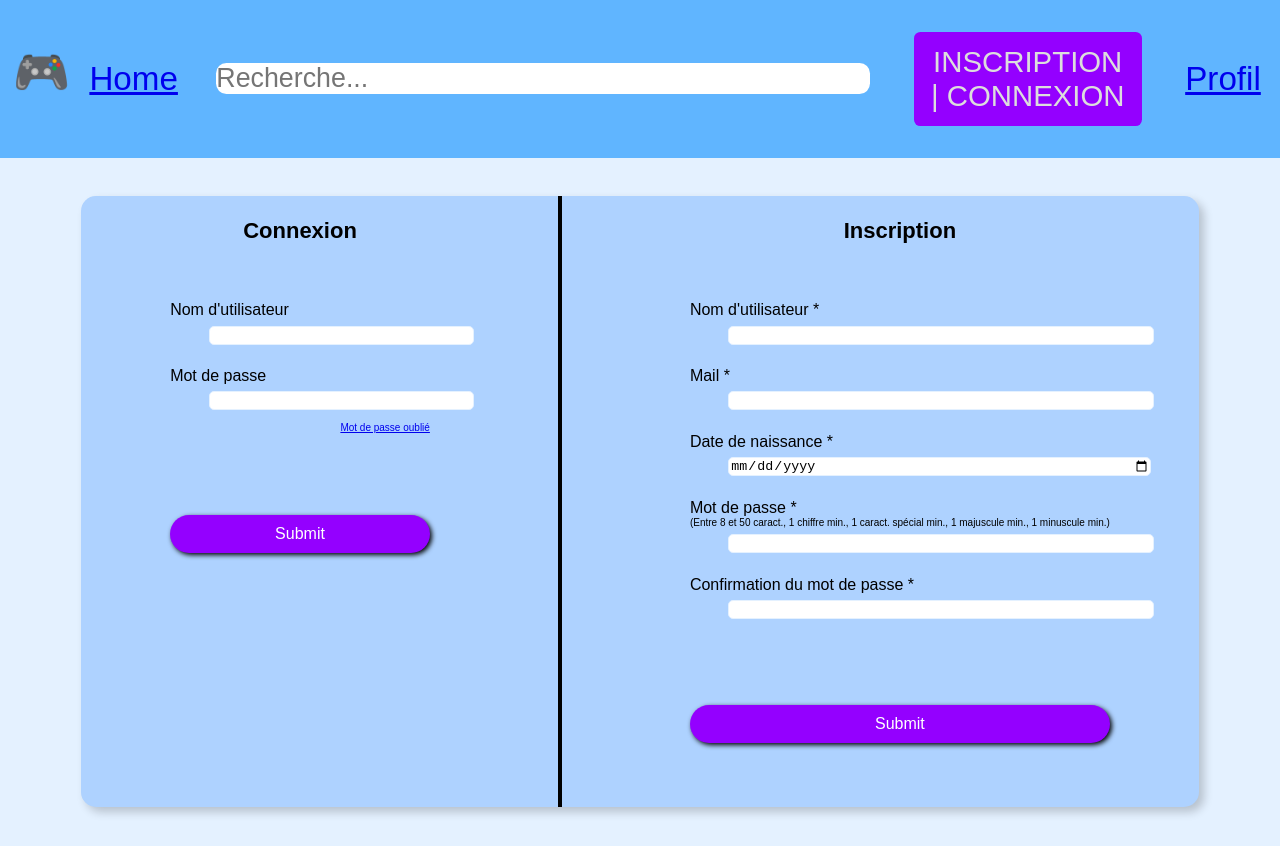
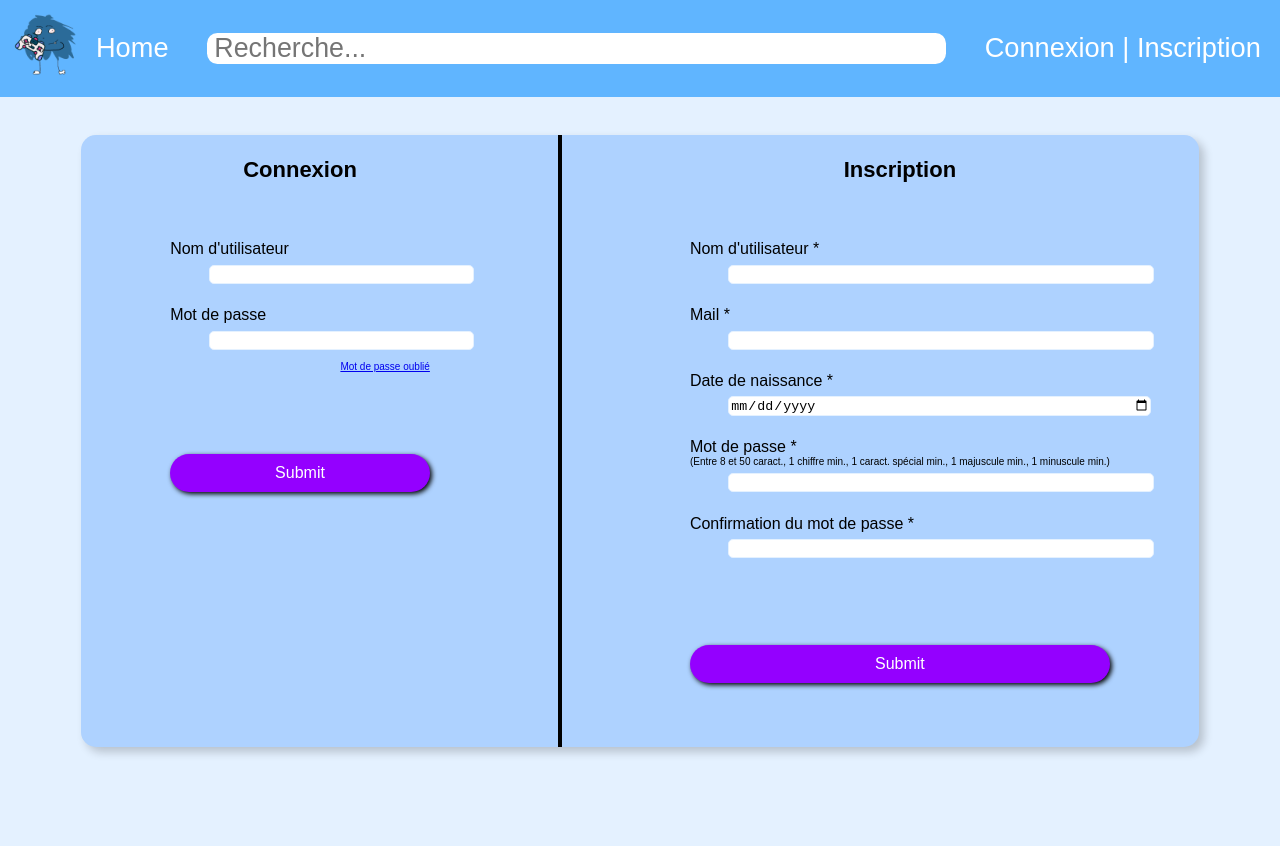
Before and after one commit to m-guillard/projet_web, a React (Create React App) app in the folder projet/game-time/frontend/: page /login in a window 1280 px wide. After the commit the page ends 800 px from the top, so only its background shows below. Built offline with nearby package versions, Linux system fonts and the light colour scheme.

Commit message:
Header, dynamique avec nouveau logo et cookie de connexion

```diff
--- a/projet/game-time/frontend/src/App.js
+++ b/projet/game-time/frontend/src/App.js
@@ -17,7 +17,7 @@ function App() {
           <Route path="/" element={<Accueil />} />  {/* Route pour la page d'accueil */}
           <Route path="/login" element={<Login />} />  {/* Route pour la page Login */}
           <Route path="/profile" element={<Profile />}/> {/*Route pour la page de profile*/}
-          <Route path="/Jeux" element={<Jeux />} />  Route pour la page Login
+          <Route path="/Jeux" element={<Jeux />} />  {/*Route pour la page Login*/}
           <Route path="/intro" element={<Intro />}/> {/*Route pour la page de profile*/}
           <Route path="/Search" element={<Search datagame={initialDetail.Game} dataprofil={initialDetails.Profil}/>} />  {/*Route pour la page Search*/}
         </Routes>
--- a/projet/game-time/frontend/src/pages/Accueil.js
+++ b/projet/game-time/frontend/src/pages/Accueil.js
@@ -19,7 +19,9 @@ const App = () => {
           <li>bla bla bla bla bla bla bla</li>
         </ul>
 
-        <img src="/Nino_t.png" alt="Logo" className="character_accueil" />
+        <Link to="/intro">
+          <img src="/Nino_t.png" alt="Logo" className="character_accueil" />
+        </Link>
       </section>
 
       <section className="games-section">
--- a/projet/game-time/frontend/src/pages/Header.js
+++ b/projet/game-time/frontend/src/pages/Header.js
@@ -1,18 +1,26 @@
 // Header.js
 import { Link } from 'react-router-dom';
 import "../styles/Header.css";  // Importation du fichier CSS spécifique au header
+import Cookies from "js-cookie";
+
+const isAuthenticated = Cookies.get("authTrueGameTime");
 
 const Header = () => {
   return (
     <header className="header">
-      <div className="logo">🎮</div>
+      <div className="logo">
+        <img src="/Nini_qui_game.png" alt="Logo" />
+      </div>
       <nav>
         <Link to="/">Home</Link>
-        <input type="text" placeholder="Recherche..." className="search" />
-        <Link to="/intro">
-          <button className="btn">INSCRIPTION | CONNEXION</button>
-        </Link>
-        <a href="/Profile" className="profile">Profil</a>
+        <input type="text" placeholder=" Recherche..." className="search" />
+
+        {isAuthenticated ? (
+          <Link to="/Profile">Profil</Link>
+        ) : (
+          <Link to="/login">Connexion | Inscription</Link>
+        )}
+
       </nav>
     </header>
   );
--- a/projet/game-time/frontend/src/pages/Intro.js
+++ b/projet/game-time/frontend/src/pages/Intro.js
@@ -89,7 +89,7 @@ export default function IntroPage({ onClose }) {
     };
 
     useEffect(() => {
-        const savedResults = Cookies.get("gameProfile");
+        const savedResults = Cookies.get("GT_profilStats");
         if (savedResults) {
             try {
                 const parsedResults = JSON.parse(savedResults);
@@ -134,7 +134,7 @@ export default function IntroPage({ onClose }) {
     };
 
     const saveResultsToCookies = (results) => {
-        Cookies.set("gameProfile", JSON.stringify(results), { expires: 7 });
+        Cookies.set("GT_profilStats", JSON.stringify(results), { expires: 7 });
     };
 
     const sendResultsToBackend = async (results) => {
@@ -153,7 +153,7 @@ export default function IntroPage({ onClose }) {
     };
 
     const resetProfile = () => {
-        Cookies.remove("gameProfile");
+        Cookies.remove("GT_profilStats");
         setStep(0);
         setFinished(false);
         setAnswers({});
--- a/projet/game-time/frontend/src/styles/Header.css
+++ b/projet/game-time/frontend/src/styles/Header.css
@@ -24,11 +24,15 @@
 }
 
 /* logo */
-.logo{
+.logo img{
     margin-left: 1vw;
     margin-bottom: 1vw;
+    margin-top: 1vw;
     font-size: calc(14px + 2.5vw);
+    width: 5vw;
 }
+
+
 
 /* Champ de recherche */
 .search {
@@ -38,6 +42,31 @@
     border: none;
     font-size: calc(14px + 1vw);
     width: 100%;
+}
+
+/* Liens (Home, Profil) */
+.header a {
+    color: white; /* Couleur blanche pour les liens */
+    text-decoration: none; /* Enlever le soulignement */
+    font-family: 'Arial', sans-serif; /* Police personnalisée */
+    font-size: calc(8px + 1.5vw); /* Ajuster la taille de la police */
+    transition: color 0.3s ease; /* Transition douce au survol */
+    white-space: nowrap;
+}
+
+.header a:hover {
+    color: #9400FF; /* Changer la couleur au survol */
+}
+
+/* Profil sans bordure autour */
+.profile {
+    color: white; /* Couleur du texte */
+    text-decoration: none; /* Enlever le soulignement */
+    font-family: 'Arial', sans-serif; /* Police personnalisée */
+    font-size: calc(12px + 1vw); /* Ajuster la taille de la police */
+    padding: 0; /* Enlever les bordures */
+    border: none; /* Enlever toute bordure autour de "Profil" */
+    cursor: pointer; /* Ajouter un curseur pointer */
 }
 
 /*  Bouton d'inscription/connexion  */
@@ -50,5 +79,14 @@
     border: none;
     border-radius: 0.5vw;
     cursor: pointer;
-    font-size: calc(10px + 0.vw);
-  }
+    font-size: 1vw;
+    width: 14vw;
+    height: 3vw;
+    display: flex;
+    justify-content: center;
+    align-items: center;
+    text-align: center;
+    white-space: nowrap; /* Empêcher que le texte dépasse ou s'affiche sur plusieurs lignes */
+    min-width: 120px;
+    min-height: 35px;
+}
```
Also changed, not shown: projet/game-time/frontend/public/Nini_qui_game.png (added), 1 other file (tests, documents, lock files or other folders).
